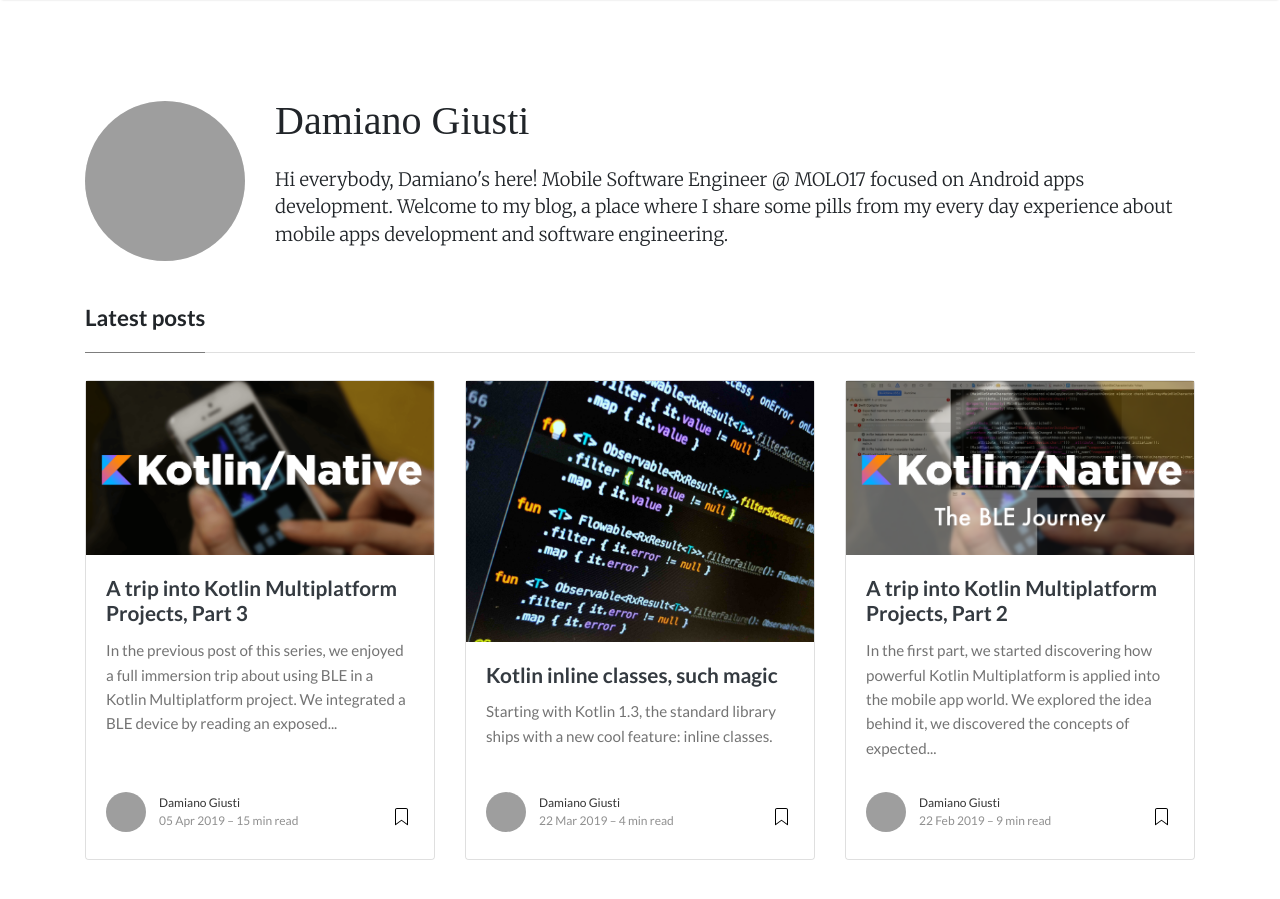
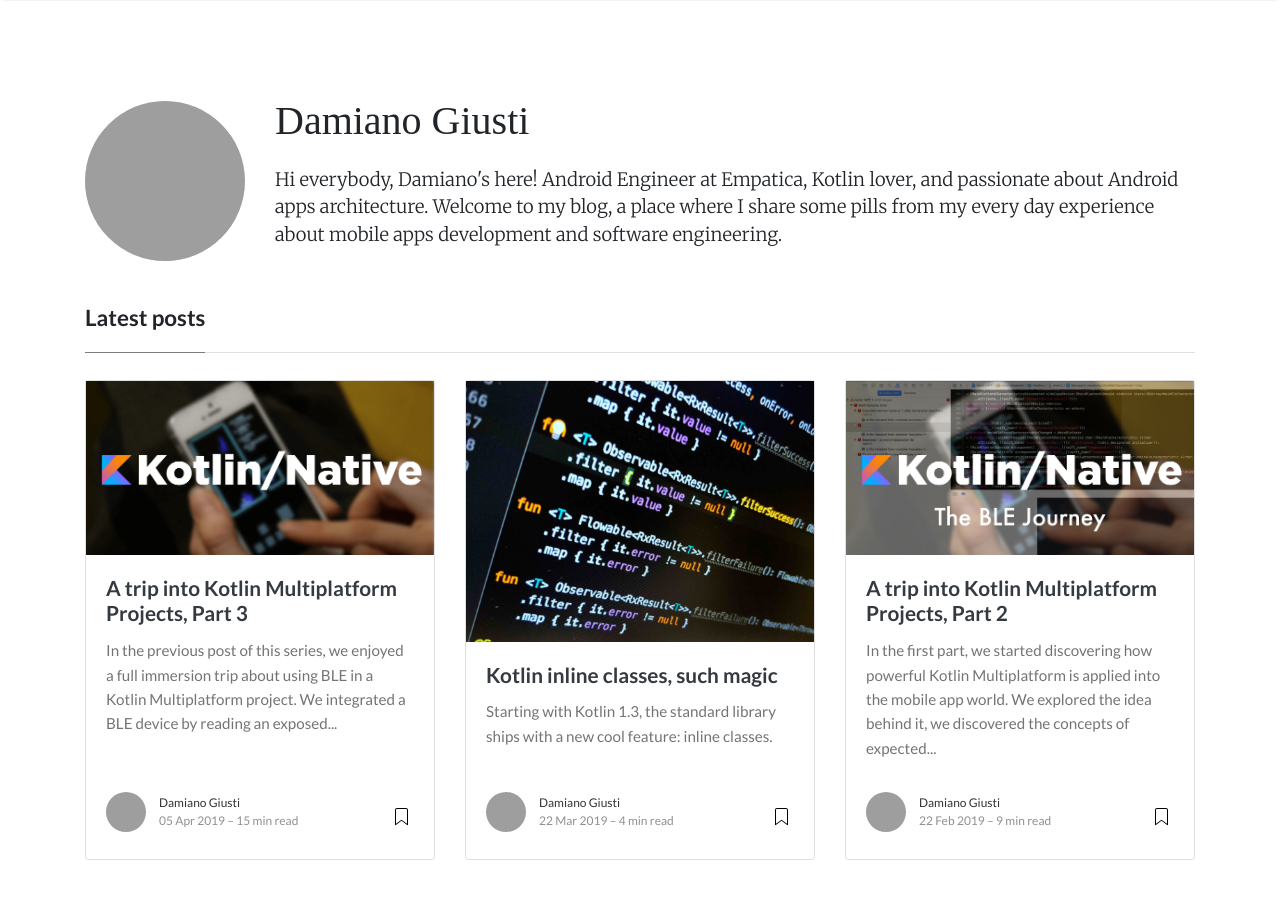
Before and after one commit to damianogiusti/damianogiusti, a Jekyll site: the page built from index.html, in a window 1280 px wide and 900 px high. Built offline with Jekyll 4.4.1, drawn with Linux system fonts in a browser that asks for light colours; nearby versions of some CDN libraries; some web fonts are replaced; the list of posts is cut into pages by our own code; grey boxes are pictures that could not be loaded.

Commit message:
Update company name

```diff
--- a/_config.yml
+++ b/_config.yml
@@ -3,7 +3,7 @@ name: "Damiano Giusti"
 title: "Damiano Giusti"
 description: >
   Hi everybody, Damiano's here!
-  Mobile Software Engineer @ MOLO17 focused on Android apps development.
+  Android Engineer at Empatica, Kotlin lover, and passionate about Android apps architecture.
   Welcome to my blog, a place where I share some pills from my every day experience about
   mobile apps development and software engineering.
 logo: 'assets/images/logo.png'
--- a/_data/authors.yml
+++ b/_data/authors.yml
@@ -7,4 +7,4 @@ me:
   linkedin: https://www.linkedin.com/in/damiano-giusti-78bb30124
   twitter: https://twitter.com/damianogiusti
   spotify: https://open.spotify.com/user/damiano.giusti?si=DiyXE4UTTUqRVczJZUXgwg
-  description: "Passionate Android Engineer ~ Software Engineer @MOLO17srl ~ I do cool things with my 💻 and my 🎸"
+  description: "Passionate Android Engineer ~ Android Engineer @Empatica ~ I do cool things with my 💻 and my 🎸"
```
